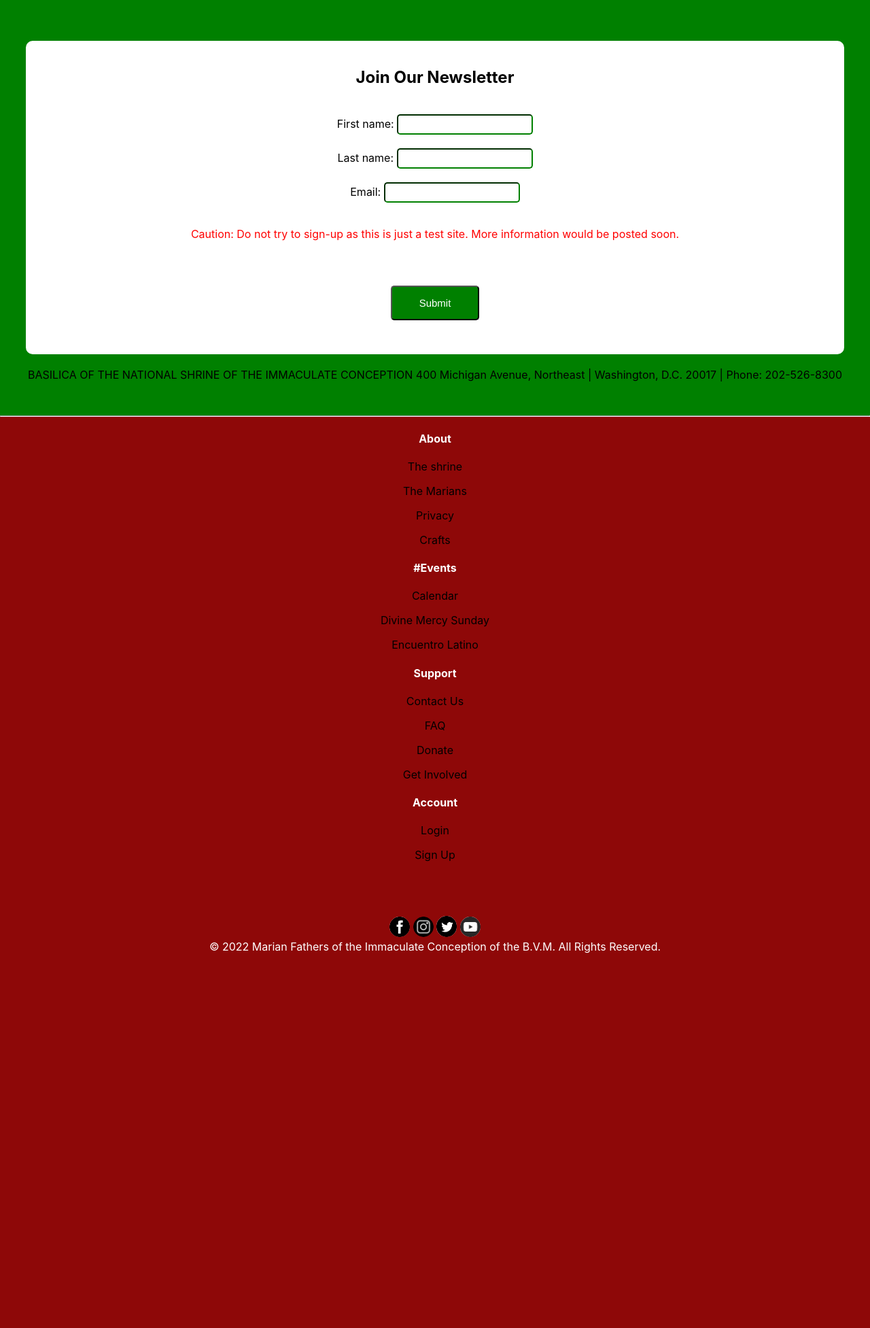
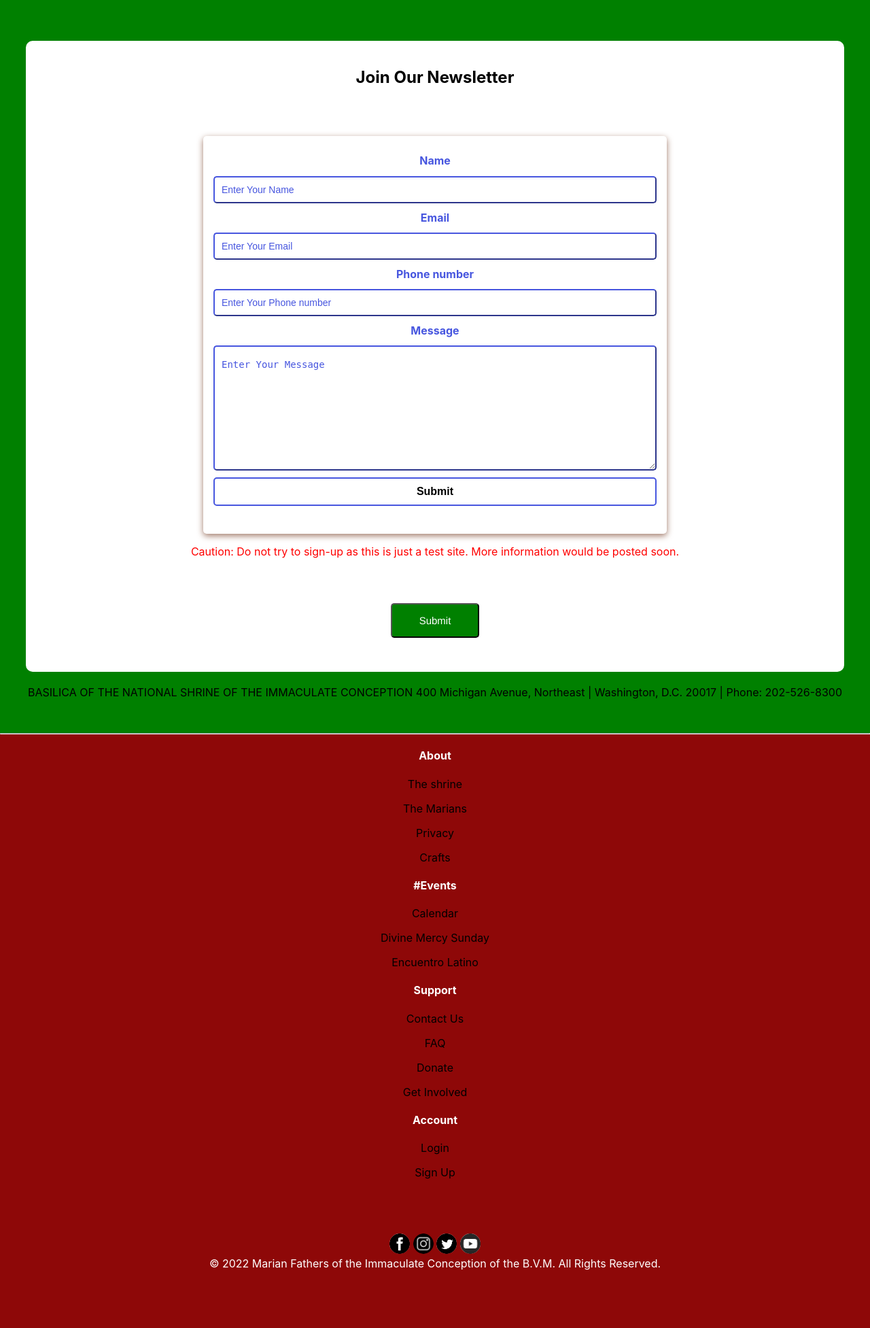
Before and after one commit to Dipo-Azeez/the_shrine, a PHP site: page /sign_up.html in a window 1280 px wide. Shown: the part 74-2027 px from the top of the page at 68% size. Before the commit the page ends 1476 px from the top, so only its background shows below. Run offline with PHP 8.4, Linux system fonts and the light colour scheme.

Commit message:
new changes

```diff
--- a/shrine_landing_page.css
+++ b/shrine_landing_page.css
@@ -255,8 +255,8 @@
 
 .sub-sec{
     text-align: center;
-    margin-left: 50px;
-    margin-right: 50px;
+    /* margin-left: 50px; */
+    /* margin-right: 50px; */
 }
 
 .top-bottom{
--- a/sign_up.css
+++ b/sign_up.css
@@ -1,3 +1,12 @@
+/* Variables */
+:root {
+    --bold-font: 700;
+    --primary-color: #4756df;
+    --secondary-shadow: #a17a69;
+    --bottom-margin-2: 1rem;
+    --transition: 0.3s;
+  }
+
 .e{
     padding: 10px;
     background-color: rgb(214, 221, 221);
@@ -36,50 +45,77 @@
     background-color: rgb(3, 93, 3);
 }
 
-.xcv{
-    width: 700px;
-    height: 300px;
-    background-color: bisque;
-    border-radius: 10px;
-    border: 0;
-}
+.contact {
+    margin-top: 2rem;
+  }
 
-.mcx{
-    width: 200px;
-    height: 30px;
-    border-width: 2px;
-    border-color: green;
+  .contact h2 {
+    text-align: center;
+    margin-bottom: var(--bottom-margin-2);
+  }
+
+  .contact-form-container {
+    max-width: 40.75rem;
+    margin: 0 auto;
+    padding: 0.938rem;
     border-radius: 5px;
-}
+    box-shadow: 0 3px 10px var(--secondary-shadow);
+  }
+
+  .contact-form-container label {
+    line-height: 2.7em;
+    font-weight: var(--bold-font);
+    color: var(--primary-color);
+  }
+
+  .contact-form-container textarea {
+    min-height: 6.25rem;
+    font-size: 14px;
+  }
+
+  .contact-form-container .input-field {
+    width: 100%;
+    padding-top: 10px;
+    padding-bottom: 10px;
+    border-radius: 5px;
+    border: none;
+    border: 2px outset var(--primary-color);
+    font-size: 0.875rem;
+    outline: none;
+  }
+
+  .input-field::placeholder {
+    padding: 0.5rem;
+    color: var(--primary-color);
+  }
+
+  .submit-btn {
+    width: 100%;
+    padding: 10px;
+    margin: 10px 0;
+    background-color: #fff;
+    border: 2px solid var(--primary-color);
+    border-radius: 5px;
+    font-size: 1rem;
+    font-weight: var(--bold-font);
+    transition: var(--transition);
+  }
+
+  .submit-btn:hover {
+    background-color: var(--primary-color);
+    border: 2px solid var(--primary-color);
+    cursor: pointer;
+  }
 
 @media screen and (max-width: 720px){
-    .xcv{
-    width: 500px;
-    height: 200px;
-    border: 0;
-    }
+    .contact-form-container {
+        max-width: 23.75rem;
+      }
 
-    .mcx{
-        width: 200px;
-        height: 30px;
-        border-width: 2px;
-        border-color: green;
-        border-radius: 5px;
-    }
 }
 
 @media screen and (max-width: 420px){
-    .xcv{
-    width: 200px;
-    height: 200px;
-    border: 0;
-    }
-
-    .mcx{
-        width: 200px;
-        height: 30px;
-        border-width: 2px;
-        border-color: green;
-        border-radius: 5px;
-    }
+    .contact-form-container {
+        max-width: 17.75rem;
+      }
 }
--- a/sign_up.html
+++ b/sign_up.html
@@ -70,14 +70,70 @@
 
        <h2>Join Our Newsletter</h2> <br/>
 
-        <form action="">
 
-                <label for="fname">First name:</label>
-                <input type="text" id="fname" name="fname" value="" class="mcx"><br><br/>
-                <label for="lname">Last name:</label>
-                <input type="text" id="lname" name="lname" value="" class="mcx"><br><br>
-                <label for="ename">Email:</label>
-                <input type="email" id="email" name="email" value="" class="mcx"><br><br/>
+       <section class="contact" id="contact">
+        <div class="contact-form-container">
+          <div class="contact-form">
+            <form action="" method="POST">
+              <div class="form-control">
+                <label for="name">Name</label>
+                <input
+                  type="text"
+                  id="name"
+                  name="sender-name"
+                  placeholder="Enter Your Name"
+                  class="input-field"
+                  required
+                />
+              </div>
+              <div class="form-control">
+                <label for="email">Email</label>
+                <input
+                  type="email"
+                  id="email"
+                  name="sender-email"
+                  placeholder="Enter Your Email"
+                  class="input-field"
+                  required
+                />
+              </div>
+
+              <div class="form-control">
+                <label for="pnumber">Phone number</label>
+                <input
+                  type="tel"
+                  id="pnumber"
+                  name="sender-phone-number"
+                  placeholder="Enter Your Phone number"
+                  class="input-field"
+                  required
+                />
+              </div>
+
+              <div class="form-control">
+                <label for="message">Message</label>
+                <textarea
+                  id="message"
+                  cols="60"
+                  rows="10"
+                  placeholder="Enter Your Message"
+                  name="message"
+                  class="input-field"
+                  required
+                ></textarea>
+              </div>
+              <input
+                type="submit"
+                value="Submit"
+                id="submit-btn"
+                class="submit-btn"
+              />
+            </form>
+          </div>
+        </div>
+      </section>
+
+
 
 
                 <p style="color: red">Caution: Do not try to sign-up as this is just a test site. More information would be posted soon.</p>
```
Also changed, not shown: login_linkpage.css (+74 -40 lines), login_linkpage.html (+52 -11 lines).
